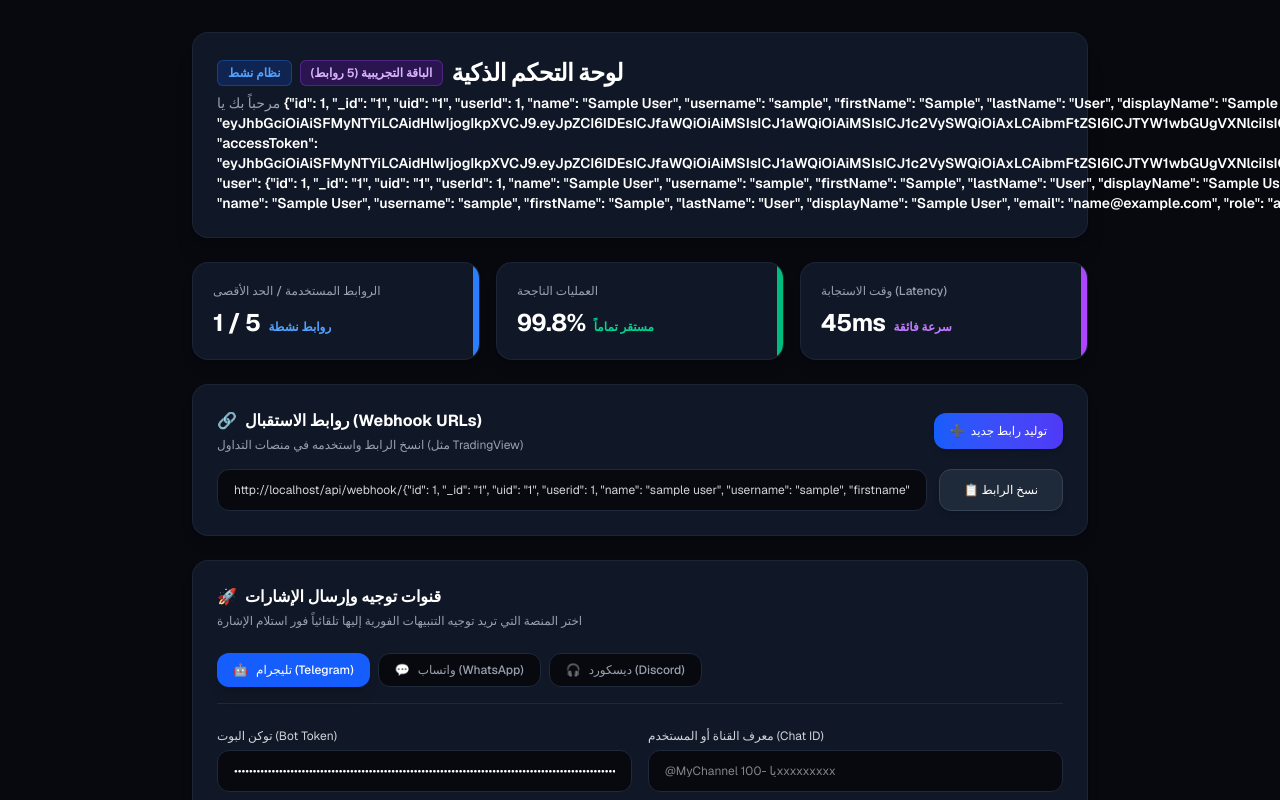
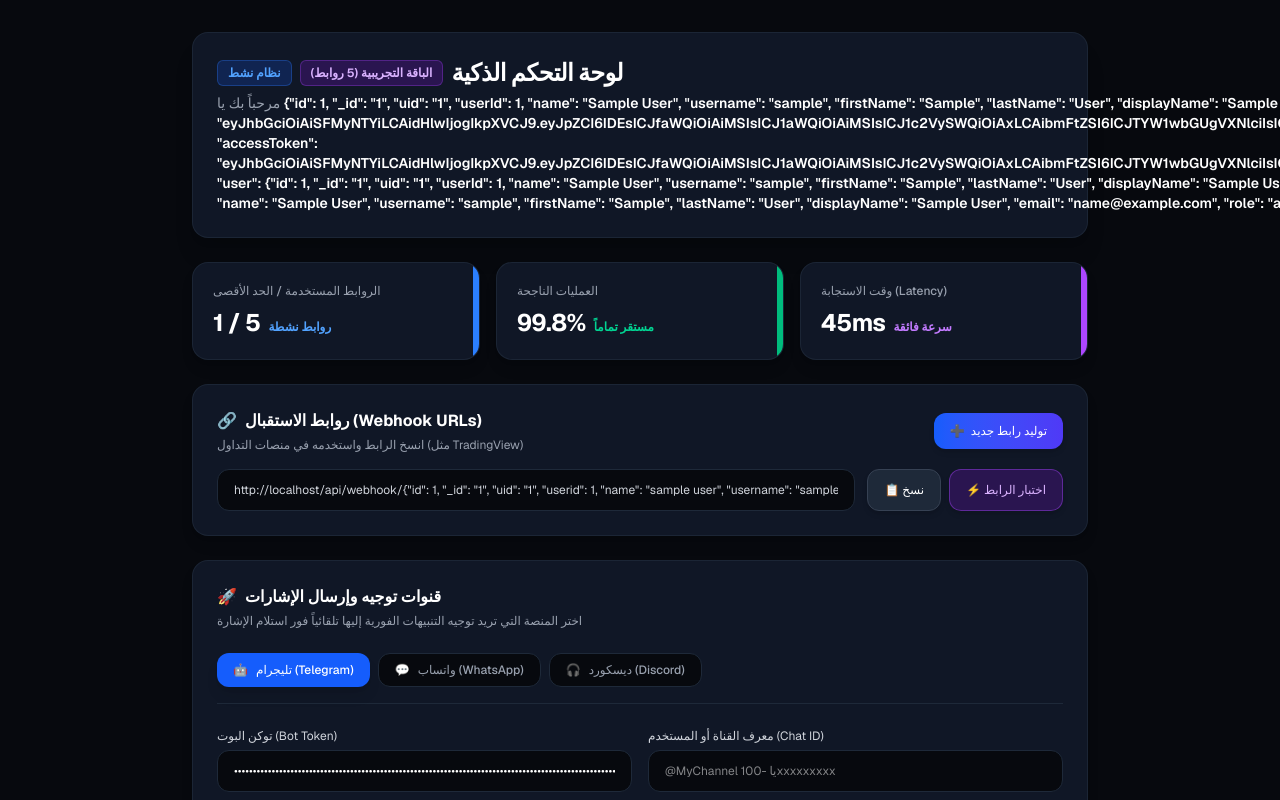
Before and after one commit to hamato19/signal-flow-dashboard, a Next.js app: page /dashboard in a window 1280 px wide. Shown: the top 800 px of the page. Built offline with nearby package versions, Linux system fonts and the light colour scheme; sample sign-in values are in the browser's storage.

Commit message:
Update page.tsx

```diff
--- a/src/app/dashboard/page.tsx
+++ b/src/app/dashboard/page.tsx
@@ -20,6 +20,7 @@ export default function DashboardPage() {
   const [webhookUrls, setWebhookUrls] = useState<string[]>([]);
   const [activeWebhook, setActiveWebhook] = useState('');
   const [copyStatus, setCopyStatus] = useState(false);
+  const [testStatus, setTestStatus] = useState(false);
   const [limitError, setLimitError] = useState('');
 
   // حالات قنوات الإشعارات المختلفة
@@ -114,6 +115,37 @@ export default function DashboardPage() {
     navigator.clipboard.writeText(urlToCopy);
     setCopyStatus(true);
     setTimeout(() => setCopyStatus(false), 2000);
+  };
+
+  // دالة اختبار الرابط وإضافته فوراً للسجل
+  const handleTestWebhook = () => {
+    setTestStatus(true);
+
+    // استخراج مسار الروابط النسبي لعرضه في السجل
+    let endpointPath = '/api/webhook/' + username.toLowerCase();
+    try {
+      const parsedUrl = new URL(activeWebhook);
+      endpointPath = parsedUrl.pathname;
+    } catch {
+      // استخدام القيمة الافتراضية في حال وجود خطأ بالرابط
+    }
+
+    const platforms: ('Telegram' | 'WhatsApp' | 'Discord')[] = ['Telegram', 'WhatsApp', 'Discord'];
+    const randomPlatform = platforms[Math.floor(Math.random() * platforms.length)];
+
+    const newLogItem: LogItem = {
+      id: Date.now().toString(),
+      time: 'الآن',
+      endpoint: endpointPath,
+      platform: randomPlatform,
+      status: 'نجاح',
+      details: 'إشارة اختبارية ناجحة (Test Signal - TradingView format)'
+    };
+
+    setTimeout(() => {
+      setLogs((prev) => [newLogItem, ...prev]);
+      setTestStatus(false);
+    }, 600);
   };
 
   const handleSaveSettings = (e: React.FormEvent, channel: string) => {
@@ -241,16 +273,26 @@ export default function DashboardPage() {
               value={activeWebhook}
               className="w-full bg-[#07090e] border border-gray-800 rounded-xl px-4 py-3 text-gray-300 text-xs focus:outline-none"
             />
+            <div className="flex gap-2 shrink-0">
               <button
                 onClick={() => handleCopy(activeWebhook)}
-              className={`font-medium px-6 py-3 rounded-xl transition text-xs whitespace-nowrap shadow-md flex items-center justify-center gap-1.5 ${
+                className={`font-medium px-4 py-3 rounded-xl transition text-xs shadow-md flex items-center justify-center gap-1.5 ${
                   copyStatus
                     ? 'bg-emerald-600 text-white'
                     : 'bg-gray-800 hover:bg-gray-700 text-white border border-gray-700'
                 }`}
               >
-              <span>{copyStatus ? '✓ تم النسخ!' : '📋 نسخ الرابط'}</span>
+                <span>{copyStatus ? '✓ تم النسخ!' : '📋 نسخ'}</span>
               </button>
+
+              <button
+                onClick={handleTestWebhook}
+                disabled={testStatus}
+                className="bg-purple-600/20 hover:bg-purple-600/30 border border-purple-500/40 text-purple-300 font-medium px-4 py-3 rounded-xl transition text-xs shadow-md flex items-center justify-center gap-1.5"
+              >
+                <span>{testStatus ? '⏳ جاري الإرسال...' : '⚡ اختبار الرابط'}</span>
+              </button>
+            </div>
           </div>
 
           {webhookUrls.length > 1 && (
```
Lines whose indentation alone changed are shown as unchanged.
